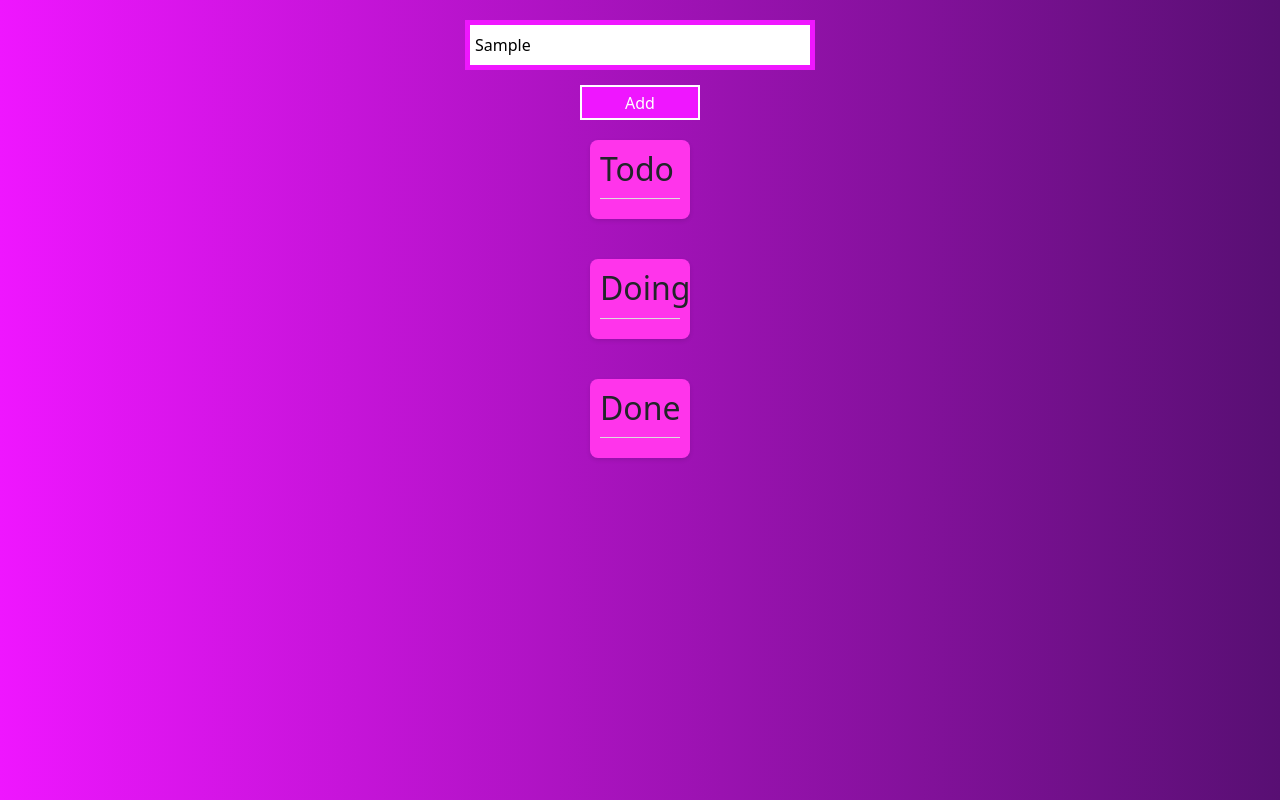
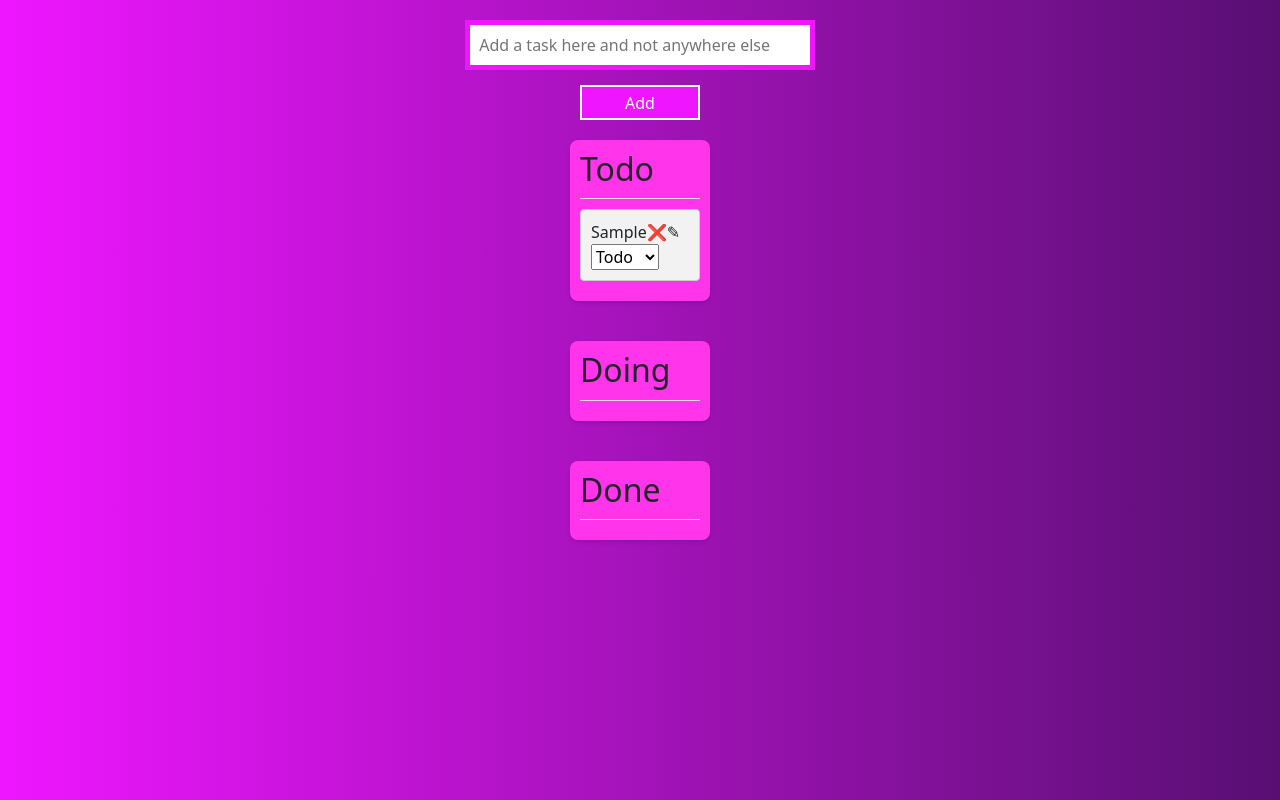
Before and after one commit to iris777vampyheks/To-do--list, a website: page public/pages/page2.html in a window 1280 px wide. Both pictures are taken after typing "Sample" into the empty fields and a click on the button "Add". Drawn offline with Linux system fonts and the light colour scheme.

Commit message:
exo-2Done

```diff
--- a/public/js/app2.js
+++ b/public/js/app2.js
@@ -0,0 +1,71 @@
+let inputTask = document.getElementById('inputDtask');
+let taskBtn = document.getElementById('taskBtn');
+
+// Get the task lists
+let todoList = document.getElementById('todo-list');
+let doingList = document.getElementById('doing-list');
+let doneList = document.getElementById('done-list');
+
+taskBtn.addEventListener('click', () => {
+    // Get the value of the input
+    let taskText = inputTask.value.trim();
+
+    // Create new task
+    let newTaskItem = document.createElement('li');
+    newTaskItem.textContent = taskText;
+
+    // create icons
+    let deleteIcon = document.createElement('span');
+    deleteIcon.classList.add('icon');
+    deleteIcon.textContent = '❌';
+    deleteIcon.addEventListener('click', () => {
+        newTaskItem.remove();
+    });
+
+    let editeicon = document.createElement('span');
+    editeicon.classList.add('icon');
+    editeicon.textContent = '✎';
+    editeicon.addEventListener('click', () => {
+        let updatedTaskText = prompt('Edit the task');
+        newTaskItem.textContent = updatedTaskText;
+    });
+
+    let selectElement = document.createElement('select');
+    // Add options to switch
+    let todoOption = document.createElement('option');
+    todoOption.value = 'todo';
+    todoOption.text = 'Todo';
+
+    let doingOption = document.createElement('option');
+    doingOption.value = 'doing';
+    doingOption.text = 'Doing';
+
+    let doneOption = document.createElement('option');
+    doneOption.value = 'done';
+    doneOption.text = 'Done';
+
+    // add icons
+    newTaskItem.appendChild(deleteIcon);
+    newTaskItem.appendChild(editeicon);
+    newTaskItem.appendChild(selectElement);
+    //options
+    selectElement.appendChild(todoOption);
+    selectElement.appendChild(doingOption);
+    selectElement.appendChild(doneOption);
+
+    selectElement.addEventListener('change', () => {
+        let selectedValue = selectElement.value;
+        if (selectedValue === 'todo') {
+            todoList.appendChild(newTaskItem);
+        } else if (selectedValue === 'doing') {
+            doingList.appendChild(newTaskItem);
+        } else if (selectedValue === 'done') {
+            doneList.appendChild(newTaskItem);
+        }
+    });
+
+    // Add the task item to the Todo list
+    todoList.appendChild(newTaskItem);
+    //to clear
+    inputTask.value = '';
+});
--- a/src/sass/modules/_second.scss
+++ b/src/sass/modules/_second.scss
@@ -33,7 +33,7 @@ $mauve: #ef16ff;
 
     .column {
         margin: 20px 0;
-        width: 100px;
+        width: 140px;
         background-color: #ff34eb;
         padding: 10px;
         border-radius: 8px;
```
Also changed, not shown: public/css/app.css.
